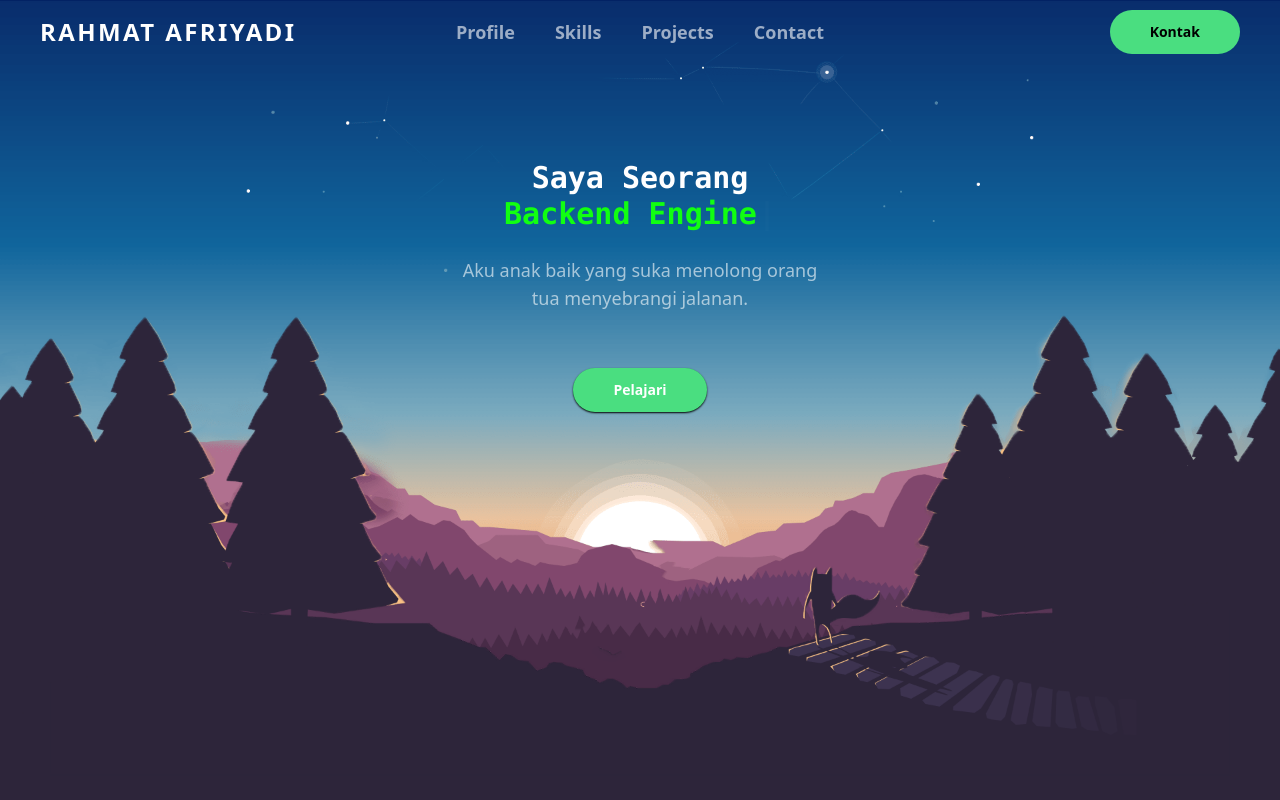
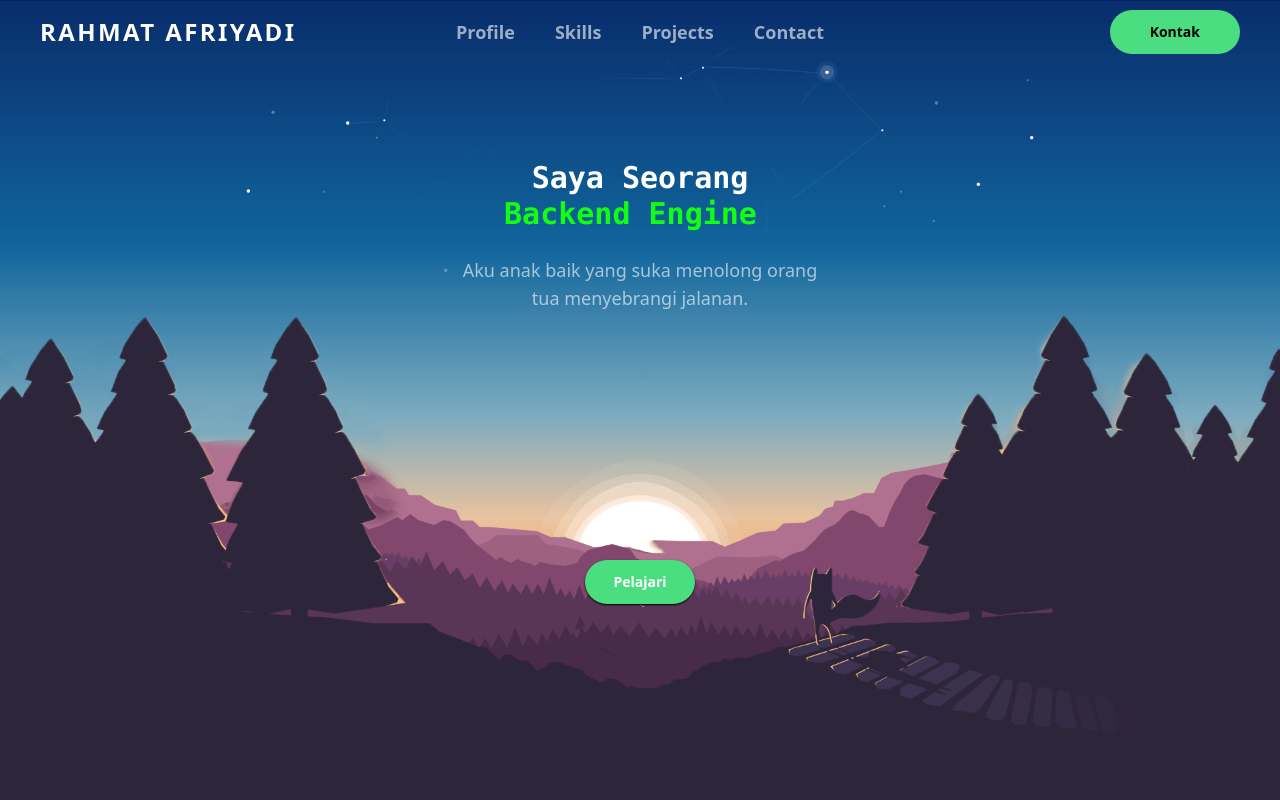
Before and after one commit to Rahmat-Afriyadi/portfolio-rahmat, a Next.js app: page / in a window 1280 px wide. Shown: the top 800 px of the page. Built offline with nearby package versions, Linux system fonts and the light colour scheme.

Commit message:
kenapa console.log banyak merahnya

```diff
--- a/components/ContactSection.js
+++ b/components/ContactSection.js
@@ -10,7 +10,7 @@ export default function ContactSection() {
         <div className="bg-white flex rounded-lg flex-wrap">
           <div className="md:w-6/12 w-full md:border-r border-b border-primarygray-200">
             <div className="lg:py-16 lg:px-20 md:p-14 p-10">
-              <SectionTitle left>Contact</SectionTitle>
+              <SectionTitle left black={true}>Contact</SectionTitle>
               <SectionParagraph left>
                 Beberapa cara menghubungi saya.
               </SectionParagraph>
--- a/components/Hero.js
+++ b/components/Hero.js
@@ -4,6 +4,8 @@ import { useRef, useState, useEffect } from "react";
 import { motion } from "framer-motion";
 import Typewriter from "typewriter-effect";
 import { Link } from "react-scroll";
+import { InView } from "react-intersection-observer";
+import { useInView } from "react-intersection-observer";
 
 export default function Hero() {
   const hero_ref = useRef(null);
@@ -24,7 +26,7 @@ export default function Hero() {
       {/* https://media.giphy.com/media/4H5jdBI1AEvS2xlra6/giphy-downsized.gif */}
       <div
         ref={hero_ref}
-        className="relative bg-fixed bg-center bg-cover bg-[url('/images/hero4-min.png')] md:h-screen overflow-y-hidden"
+        className="h-screen relative bg-fixed bg-center bg-cover bg-[url('/images/hero4-min.png')] md:h-screen overflow-y-hidden"
       >
         <div className="container h-full mx-auto px-20 2xl:px-0 overflow-y-hidden">
           <Navbar heroHeight={hero_height} />
@@ -57,25 +59,20 @@ export default function Hero() {
             >
               Aku anak baik yang suka menolong orang tua menyebrangi jalanan.
             </p>
-            <Link
-              style={{ transform: `translateY(${scrollY * 0.5}px)` }}
-              to="profile"
-              smooth={true}
-              className="absolute z-10 transition-all py-3 px-10 font-semibold text-sm inline-block bg-green-400 cursor-pointer mt-14 rounded-full hover:bg-yellow-600 text-white shadow-sm shadow-black"
-            >
-              Pelajari
-            </Link>
-            <Link
-              style={{ transform: `translateY(${scrollY * 0.5}px)` }}
-              // to="profile"
-              // smooth
-              className="transition-all py-3 px-10 font-semibold text-sm inline-block bg-green-400 cursor-pointer mt-14 rounded-full hover:bg-yellow-600 text-black"
-            >
-              Pelajari
-            </Link>
           </div>
         </div>
         {/* <image src="/images/hero1.png" className="absolute w-full"/> */}
+        <Link
+          style={{
+            transform: `translateY(${scrollY * 0.5}px)`,
+            width: "110px",
+          }}
+          to="profile"
+          smooth={true}
+          className="absolute z-10 mx-auto left-0 right-0 -mt-60 text-center transition-all py-3 font-semibold text-sm inline-block bg-green-400 cursor-pointer rounded-full hover:bg-yellow-600 text-white shadow-sm shadow-black"
+        >
+          Pelajari
+        </Link>
         <motion.div
           initial={{ y: "300px" }}
           animate={{ y: 0 }}
--- a/components/Navbar.js
+++ b/components/Navbar.js
@@ -78,7 +78,7 @@ export default function Navbar({ heroHeight }) {
       <div
         id="navbar"
         className={classnames(
-          "transition-all duration-500 ease-in-out fixed top-0 left-0 right-0 h-7 w-screen px-10 py-8 flex items-center z-10",
+          "transition-all duration-500 ease-in-out fixed top-0 left-0 right-0 h-7 w-screen pl-7 sm:px-10 py-8 flex items-center z-10",
           black ? "bg-[#2d253a]" : "bg-transparent"
         )}
       >
@@ -116,7 +116,7 @@ export default function Navbar({ heroHeight }) {
 
       <div
         className={classnames(
-          "fixed bg-white z-10 top-0 h-full w-full p-10 md:hidden transition-all",
+          "fixed bg-white bg-opacity-75 z-10 top-0 h-full w-full p-10 md:hidden transition-all",
           offcanvas ? "right-0" : "-right-full"
         )}
       >
--- a/components/ProjectItem.js
+++ b/components/ProjectItem.js
@@ -72,7 +72,21 @@ export default function ProjectItem({
         src={image_url}
       /> */}
 
-      <InView threshold={0.2}>
+      <motion.img
+        // ref={ref}
+        // initial="initial"
+        // animate={inView ? "animate" : "initial"}
+        // transition="transition"
+        // variants={fadeInUp}
+        className={classnames(
+          "md:w-6/12 w-full h-full rounded-lg",
+          // `bg-[url('/images/projects/${image}')]`,
+          order == 1 ? "order-2" : ""
+        )}
+        src={image_url}
+      />
+
+      {/* <InView threshold={0.2}>
         {({ inView, ref, entry }) => (
           <motion.img
             ref={ref}
@@ -88,7 +102,7 @@ export default function ProjectItem({
             src={image_url}
           />
         )}
-      </InView>
+      </InView> */}
 
       <div className="vertical-scroll text-white sm:px-11 h-96 md:overflow-y-auto md:w-6/12 w-full">
         <h2
--- a/components/SectionTitle.js
+++ b/components/SectionTitle.js
@@ -1,9 +1,9 @@
-export default function SectionTitle({ left, children }) {
+export default function SectionTitle({ left, children, black=false }) {
   return (
     <h2
-      className={`text-white text-2xl font-semibold font-mono${
+      className={` text-2xl font-semibold font-mono${
         !left ? " text-center" : ""
-      }`}
+      } ${black ? "text-black" : "text-white"}`}
     >
       {children}
     </h2>
```
Also changed, not shown: public/images/projects/olshop1.png, public/images/projects/olshop10.png (added).
